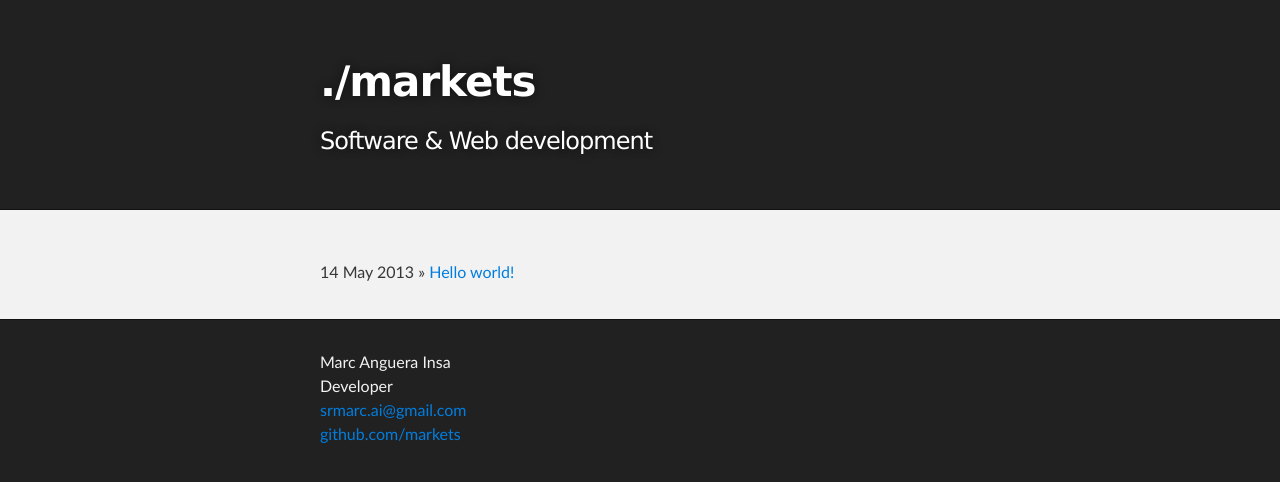
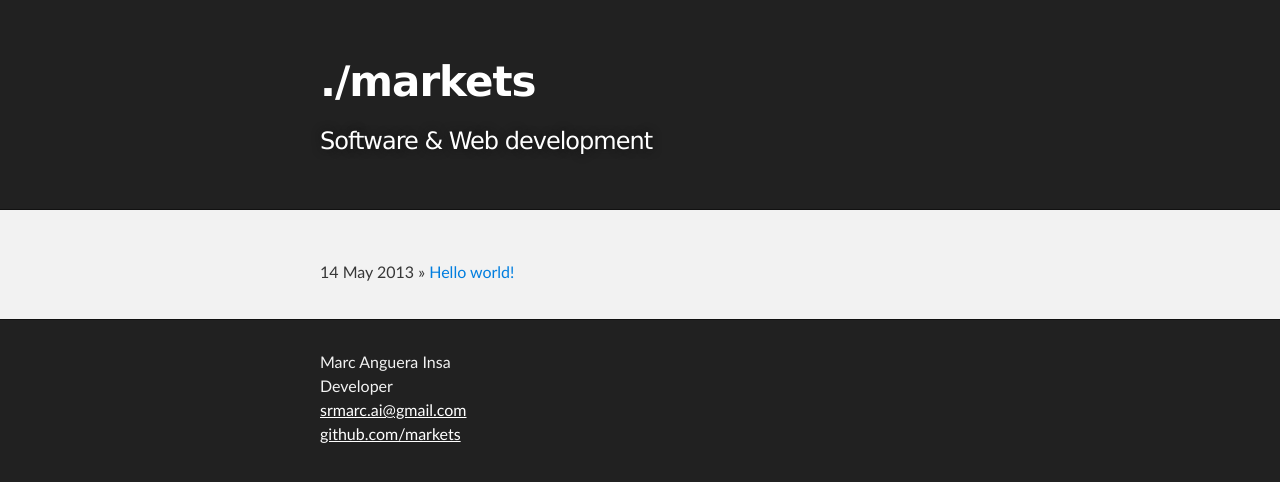
Before and after one commit to markets/markets.github.io, a Jekyll site: the page built from index.html, in a window 1280 px wide. Shown: the top 482 px of the page. Built offline with Jekyll 4.4.1, drawn with Linux system fonts in a browser that asks for light colours.

Commit message:
better transitions for header and footer links

```diff
--- a/_layouts/default.html
+++ b/_layouts/default.html
@@ -17,7 +17,7 @@
   <!-- HEADER -->
   <div id="header_wrap" class="outer">
     <header class="inner">
-      <h1 id="project_title">./{{ site.name | downcase }}</h1>
+      <h1 id="project_title"><a href="/">./{{ site.name | downcase }}</a></h1>
       <h2 id="project_tagline">Software & Web development</h2>
     </header>
   </div>
--- a/css/styles.css
+++ b/css/styles.css
@@ -115,9 +115,21 @@ a {
   text-shadow: #0090ff 0px 0px 2px;
 }
 
+header a {
+  color: white;
+}
+
+header a:hover {
+  text-shadow: white 0px 0px 10px;
+}
+
+footer a {
+  color: white;
+  text-decoration: underline;
+}
+
 footer a:hover {
-  color: #43adff;
-  text-shadow: #0090ff 0px 0px 2px;
+  text-shadow: white 0px 0px 2px;
 }
 
 em {
```
